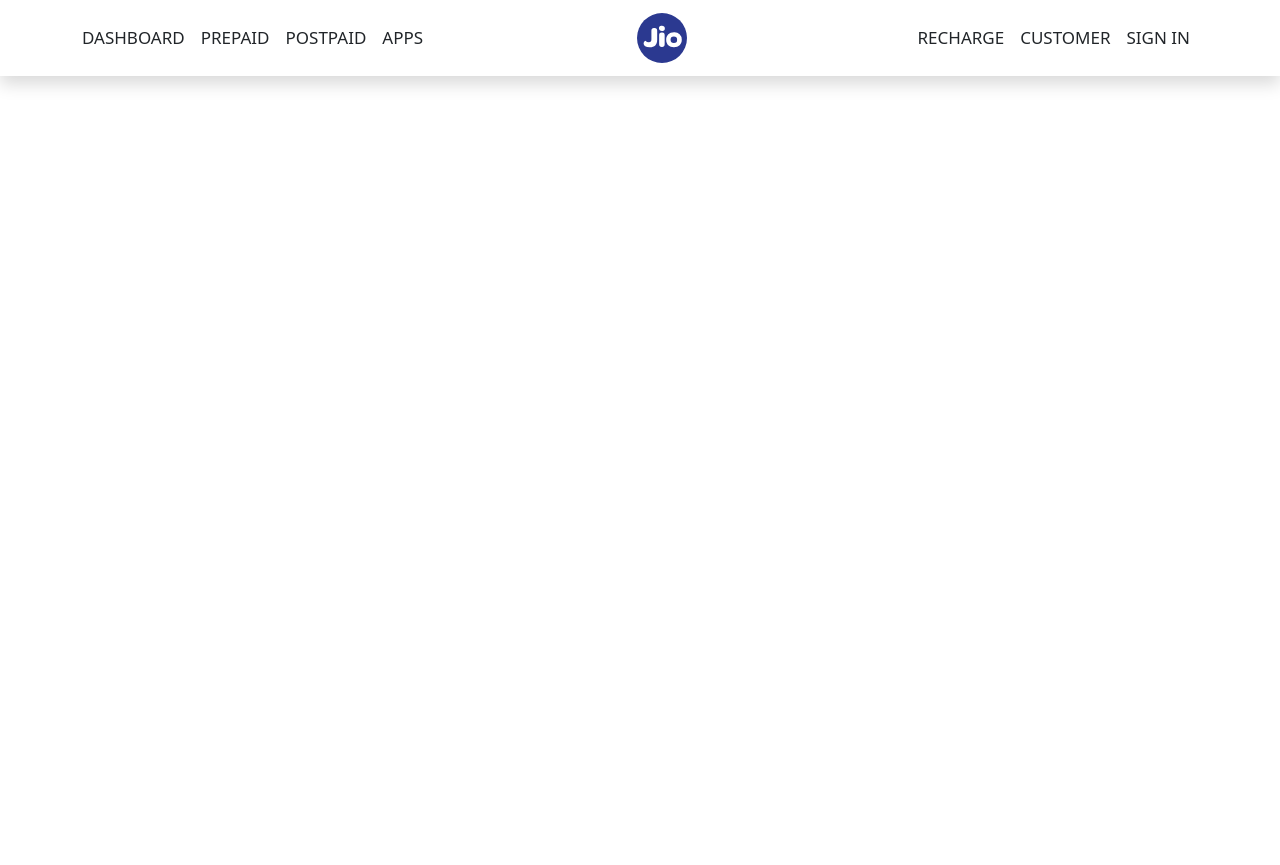
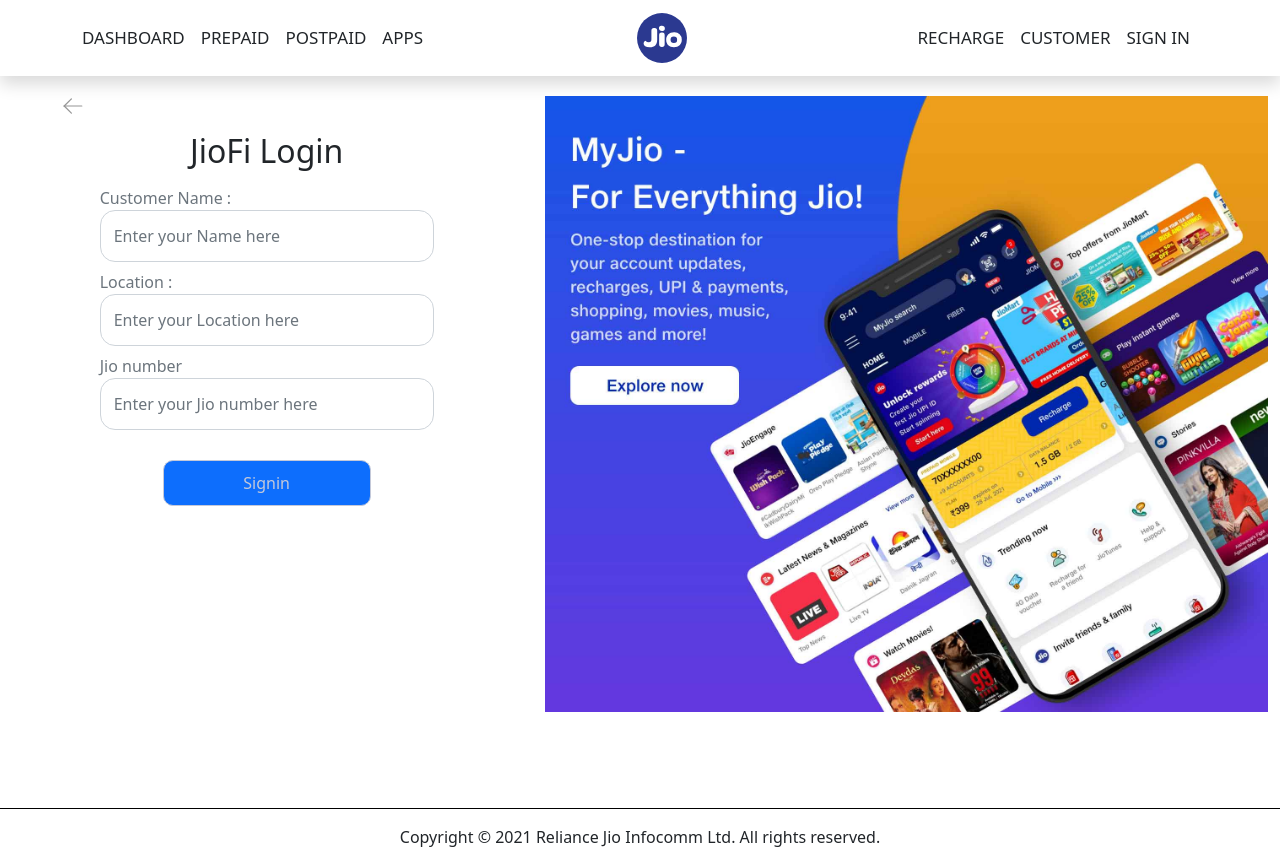
Before and after one commit to poongkamali/jio-app, a Vue app: page /Jiofi in a window 1280 px wide. Before the commit the page ends 800 px from the top, so only its background shows below. Built offline with nearby package versions, Linux system fonts and the light colour scheme.

Commit message:
main | signin

```diff
--- a/src/components/pages/customer/index.vue
+++ b/src/components/pages/customer/index.vue
@@ -44,6 +44,9 @@
 
 export default {
     name: 'index',
+    props:[
+        'customer',
+    ],
     data(){
         return {
             isEditing: false,
--- a/src/components/pages/signin/jiofiber.vue
+++ b/src/components/pages/signin/jiofiber.vue
@@ -1,8 +1,7 @@
 <template>
 <div class="py-5 my-5">
     <jiowifi  :fiber="fiber"></jiowifi>
-    <jiowifi  :jiolink="jiolink"></jiowifi>
-    <jiowifi  :JioFi="JioFi"></jiowifi>
+
 </div>
 </template>
 <script>
--- a/src/components/pages/signin/jiowifi.vue
+++ b/src/components/pages/signin/jiowifi.vue
@@ -36,6 +36,7 @@
     </div>
 </template>
 <script>
+import {index} from '@/customer'
 export default {
     name:'jiowifi',
     props: ['mobile', 'fiber', 'jiolink', 'JioFi'],
--- a/src/components/pages/signin/joifi.vue
+++ b/src/components/pages/signin/joifi.vue
@@ -0,0 +1,24 @@
+<template>
+<div class="py-5 my-5">
+
+    <jiowifi  :JioFi="JioFi"></jiowifi>
+</div>
+</template>
+<script>
+import jiowifi from './jiowifi.vue'
+export default {
+    name: 'icons',
+    components:{
+        jiowifi,
+    },
+    data() {
+        return {
+
+            JioFi: 'JioFi'
+        }
+    },
+}
+</script>
+<style lang="sass" scoped>
+
+</style>
```
